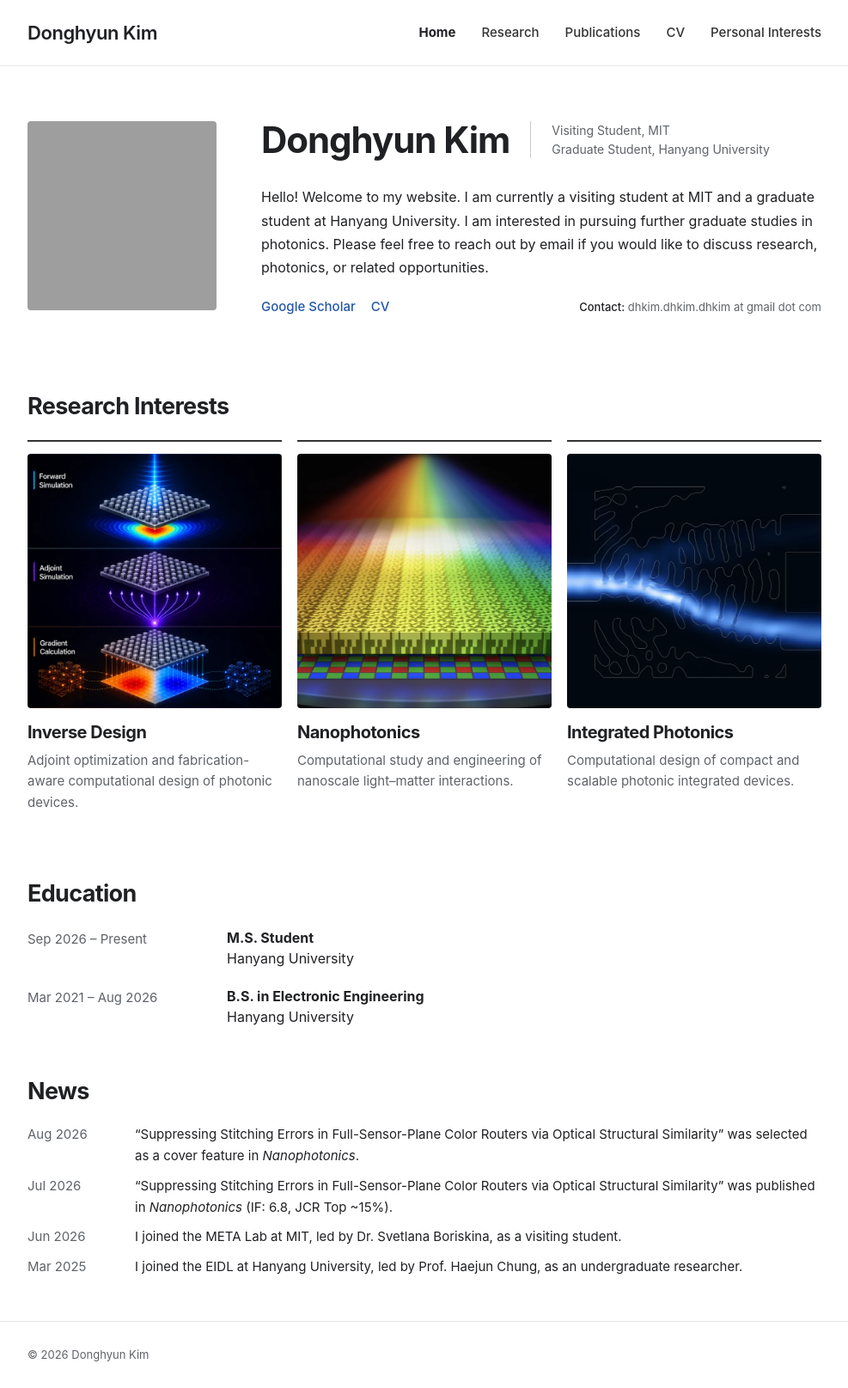
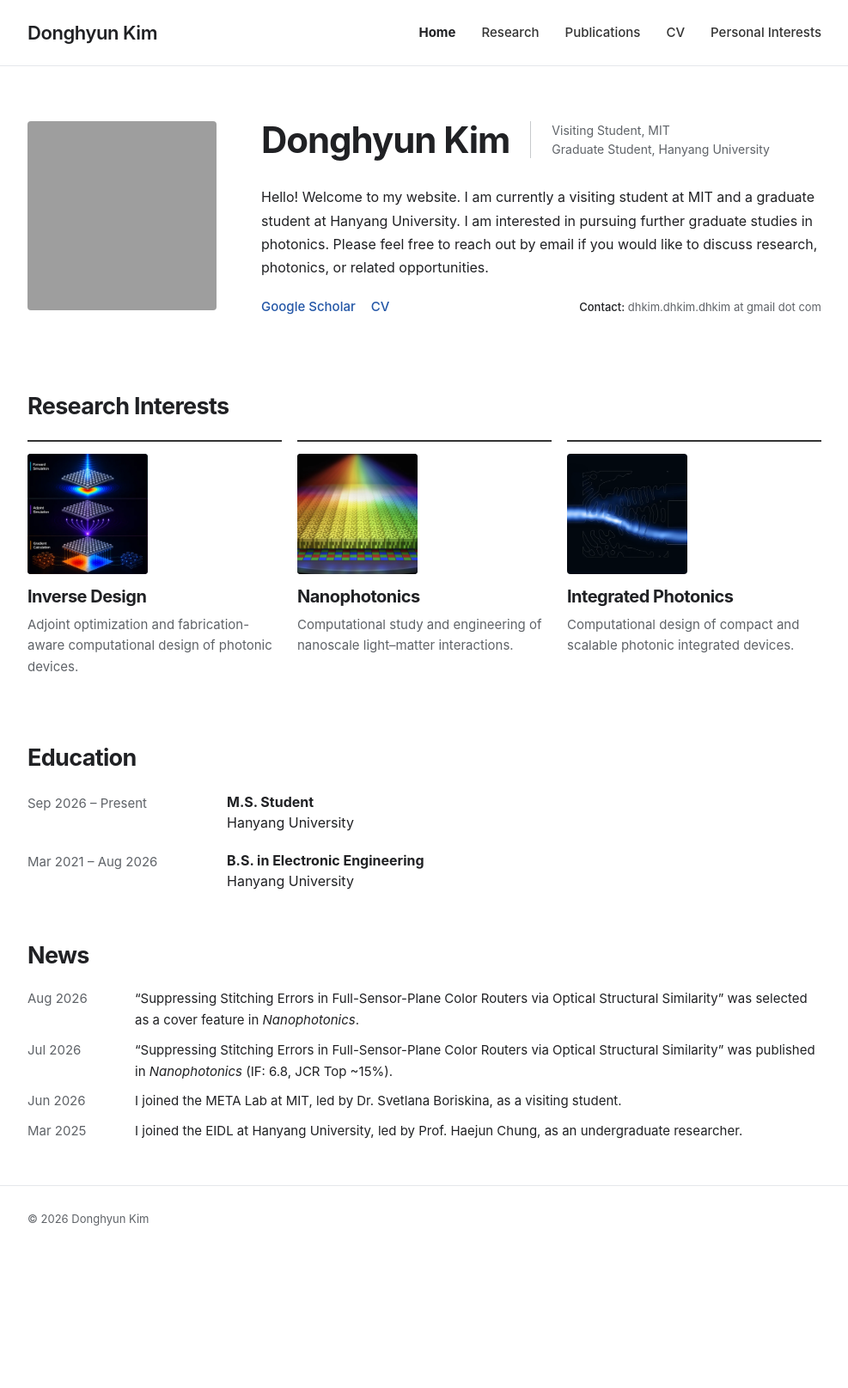
Before and after one commit to dhkim-dhkim-dhkim/dhkim-dhkim-dhkim.github.io, a Jekyll site: the page built from index.md, in a window 1280 px wide. Shown: the whole page at 86% size, without its empty margins (146-1133 px from the left). Built offline with Jekyll 4.4.1, drawn with Linux system fonts in a browser that asks for light colours; after the commit the page ends 1457 px from its top, so only the background shows below that; grey boxes are pictures that could not be loaded.

Commit message:
Resize research image thumbnails

```diff
--- a/assets/css/style.css
+++ b/assets/css/style.css
@@ -299,12 +299,12 @@ a {
 .interest-image {
   display: block;
 
-  width: 100%;
-  aspect-ratio: 1 / 1;
+  width: 140px;
+  height: 140px;
 
-  object-fit: cover;
+  object-fit: contain;
 
-  margin-bottom: 16px;
+  margin-bottom: 14px;
 
   border-radius: 4px;
 
```
